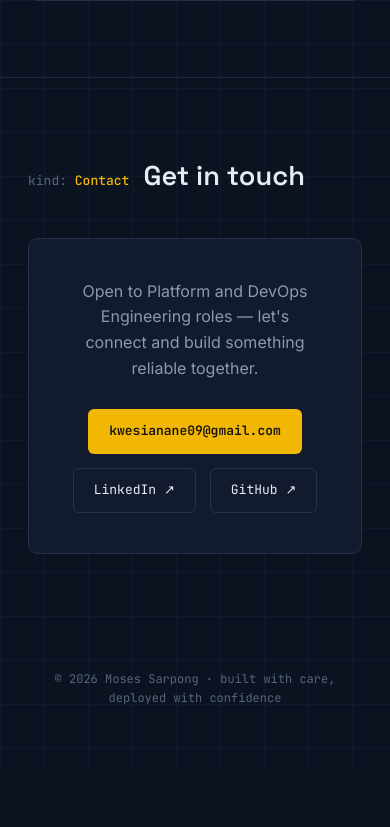
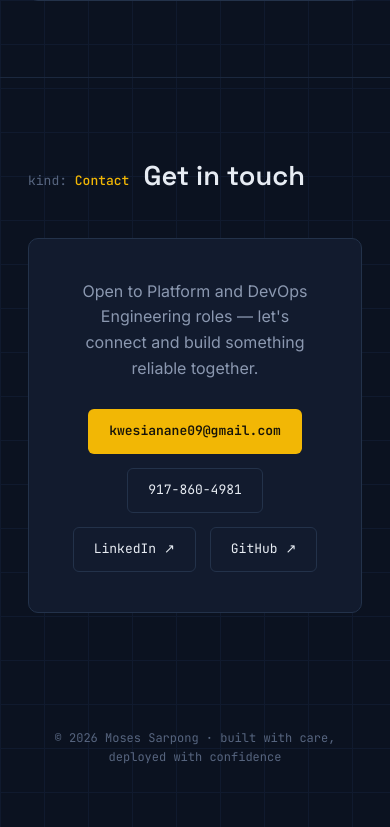
Before and after one commit to Oldsoldierms/Oldsoldierms.github.io, a plain HTML site: page index.html in a window 390 px wide. Shown: the part 7172-7999 px from the top of the page. Before the commit the page ends 7940 px from the top, so only its background shows below. Drawn offline with Linux system fonts and the light colour scheme.

Commit message:
add phone number to contact section
Co-Authored-By: Claude Sonnet 5 <noreply@anthropic.com>
Claude-Session: https://claude.ai/code/session_017qq93hxVBrLywBESPZBZZp

```diff
--- a/index.html
+++ b/index.html
@@ -1089,6 +1089,7 @@
       <p class="lead">Open to Platform and DevOps Engineering roles — let's connect and build something reliable together.</p>
       <div class="contact-links">
         <a class="btn btn-primary" href="mailto:kwesianane09@gmail.com">kwesianane09@gmail.com</a>
+        <a class="btn btn-ghost" href="tel:+19178604981">917-860-4981</a>
         <a class="btn btn-ghost" href="https://www.linkedin.com/in/moses-sarpong-77b3053a8" target="_blank" rel="noopener">LinkedIn ↗</a>
         <a class="btn btn-ghost" href="https://github.com/Oldsoldierms" target="_blank" rel="noopener">GitHub ↗</a>
       </div>
```
